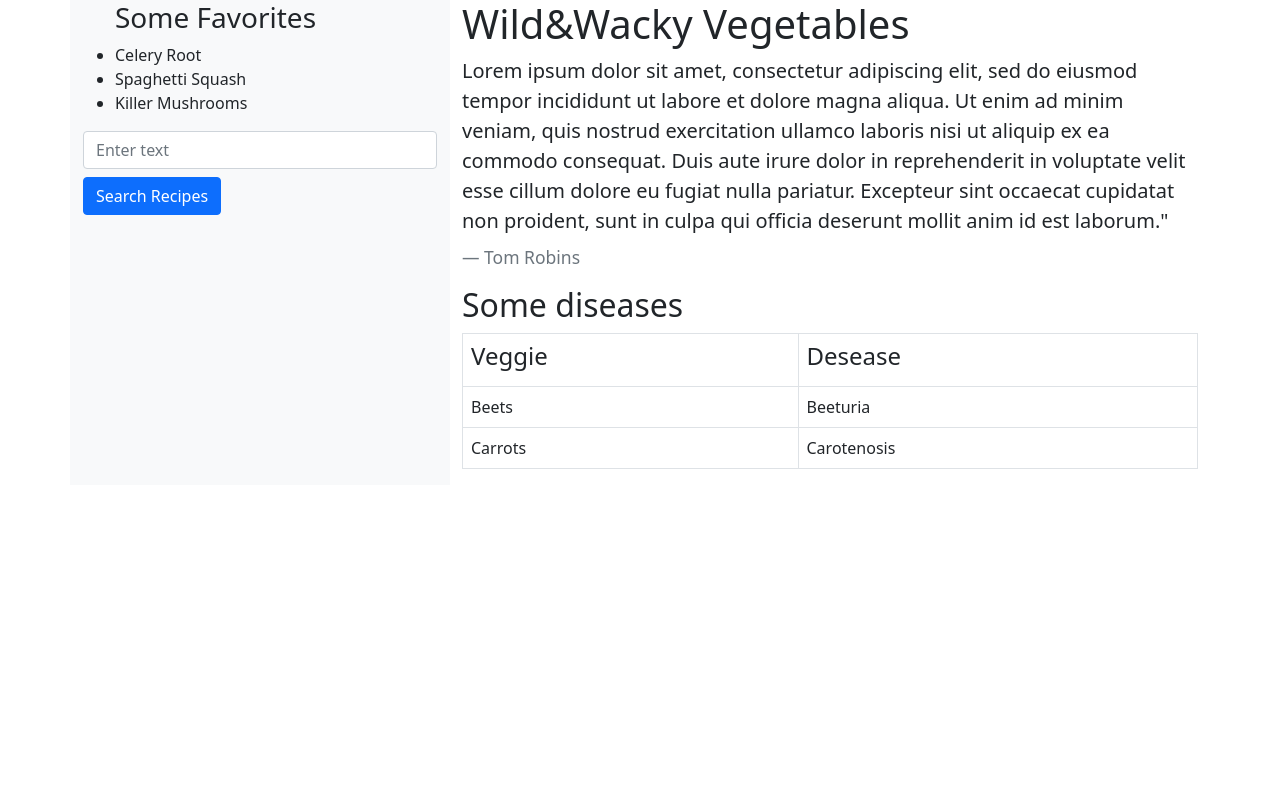
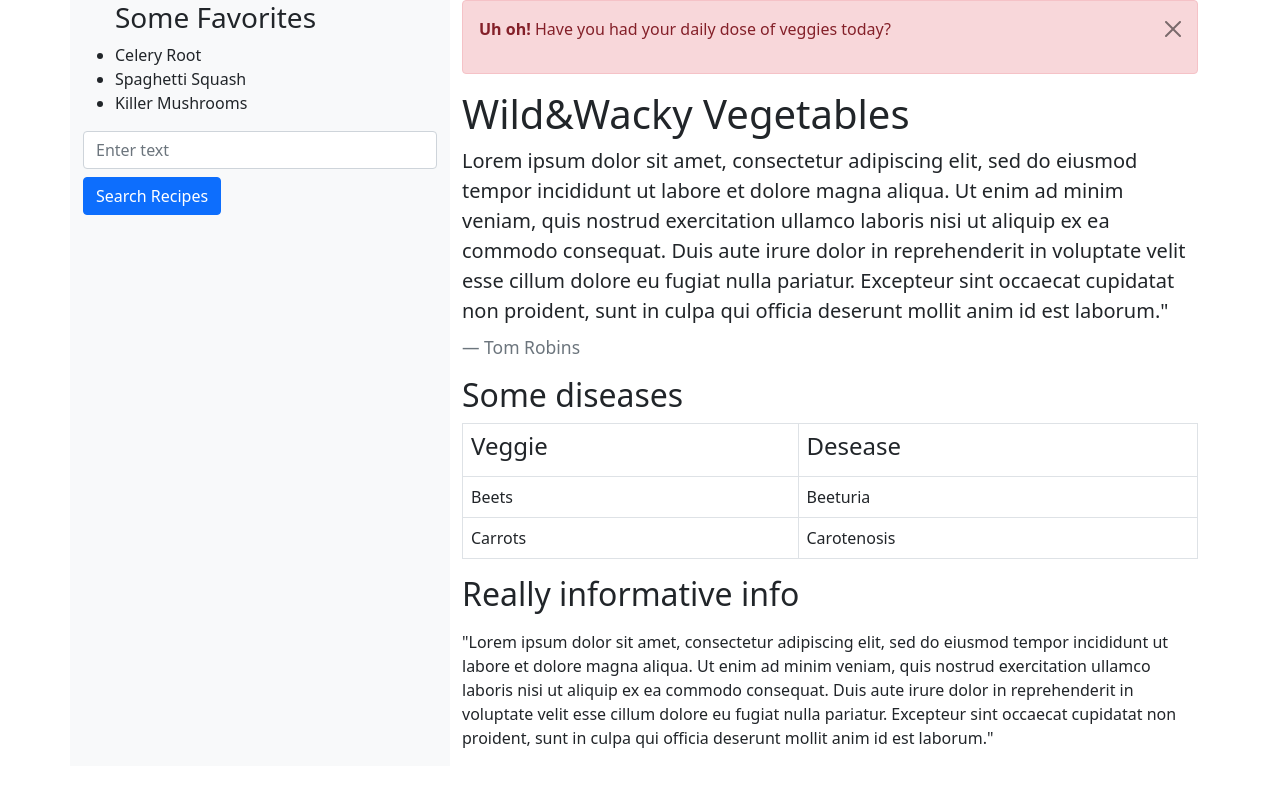
Before and after one commit to Lisonechka/DI_Bootcamp, a plain HTML site: page Week2/Day4/Daily/index.html in a window 1280 px wide. Drawn offline with nearby package versions, Linux system fonts and the light colour scheme.

Commit message:
Added alert-button

```diff
--- a/Week2/Day4/Daily/index.html
+++ b/Week2/Day4/Daily/index.html
@@ -27,6 +27,10 @@
             </div>
 
             <div class="col-md-8">
+                <div class="alert alert-dismissible alert-danger">
+                    <button type="button" class="btn-close" data-bs-dismiss="alert"></button>
+                    <p class="alert-heading"><b>Uh oh!</b> Have you had your daily dose of veggies today?</p>
+                </div>
                 <h1>Wild&Wacky Vegetables</h1>
                 <blockquote class="blockquote">
                     <p class="mb-4">Lorem ipsum dolor sit amet, consectetur adipiscing elit, sed do eiusmod tempor incididunt ut labore et dolore magna aliqua. Ut enim ad minim veniam, quis nostrud exercitation ullamco laboris nisi ut aliquip ex ea commodo consequat. Duis aute irure dolor in reprehenderit in voluptate velit esse cillum dolore eu fugiat nulla pariatur. Excepteur sint occaecat cupidatat non proident, sunt in culpa qui officia deserunt mollit anim id est laborum."</p>
@@ -46,6 +50,8 @@
                         <td>Carotenosis</td>
                     </tr>
                   </table>
+                  <p><h2>Really informative info</h2></p>
+                  <p>"Lorem ipsum dolor sit amet, consectetur adipiscing elit, sed do eiusmod tempor incididunt ut labore et dolore magna aliqua. Ut enim ad minim veniam, quis nostrud exercitation ullamco laboris nisi ut aliquip ex ea commodo consequat. Duis aute irure dolor in reprehenderit in voluptate velit esse cillum dolore eu fugiat nulla pariatur. Excepteur sint occaecat cupidatat non proident, sunt in culpa qui officia deserunt mollit anim id est laborum."</p>
             </div>
 
         </div>
```
